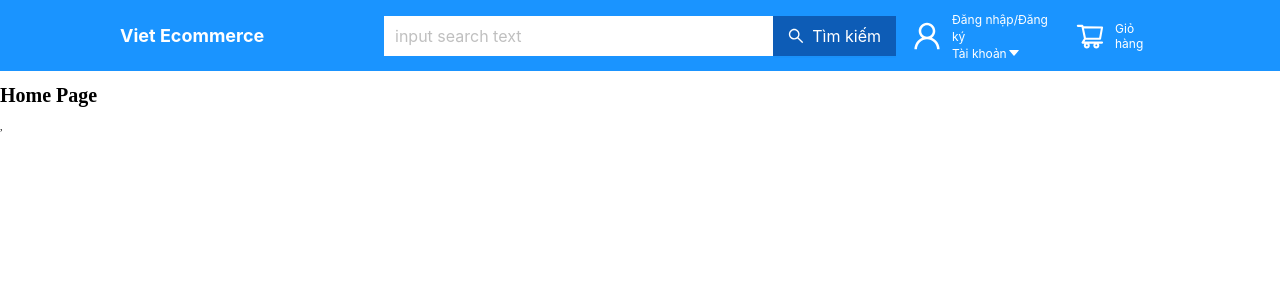
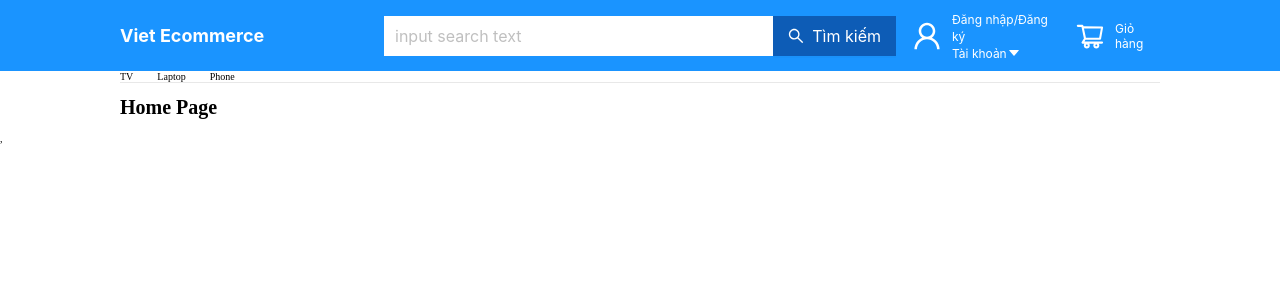
Before and after one commit to VietNguyenMobile/EcommerceMERN, a React (Create React App) app: page / in a window 1280 px wide. Shown: the top 300 px of the page. Built offline with nearby package versions, Linux system fonts and the light colour scheme.

Commit message:
MERN STACK - #5 Cách phân chia thành các component nhỏ để tái xử dụng - Lập trình thật dễ

```diff
--- /dev/null
+++ b/src/components/ButtonComponent/ButtonComponent.jsx
@@ -0,0 +1,18 @@
+import React from "react";
+import { Button } from "antd";
+
+const ButtonComponent = ({
+  size,
+  styleButton,
+  styleTextButton,
+  textButton,
+  ...rest
+}) => {
+  return (
+    <Button size={size} style={styleButton} {...rest}>
+      <span style={styleTextButton}>{textButton}</span>
+    </Button>
+  );
+};
+
+export default ButtonComponent;
--- a/src/components/ButtonInputSearch/ButtonInputSearch.jsx
+++ b/src/components/ButtonInputSearch/ButtonInputSearch.jsx
@@ -1,6 +1,8 @@
 import React from "react";
-import { Input, Button } from "antd";
+import { Button } from "antd";
 import { SearchOutlined } from "@ant-design/icons";
+import InputComponent from "../InputComponent/InputComponent";
+import ButtonComponent from "../ButtonComponent/ButtonComponent";
 
 const ButtonInputSearch = (props) => {
   const {
@@ -14,7 +16,7 @@ const ButtonInputSearch = (props) => {
   } = props;
   return (
     <div style={{ display: "flex" }}>
-      <Input
+      <InputComponent
         placeholder={placeholder}
         size={size}
         bordered={bordered}
@@ -24,20 +26,19 @@ const ButtonInputSearch = (props) => {
           borderWidth: 0,
         }}
       />
-      <Button
-        // type="primary"
+      <ButtonComponent
         bordered={bordered}
         size={size}
-        style={{
+        styleButton={{
           backgroundColor: backgroundColorButton,
           color: colorButton,
           borderRadius: 0,
           border: !bordered && "none",
         }}
+        styleTextButton={{ color: colorButton }}
         icon={<SearchOutlined color={colorButton} />}
-      >
-        <span style={{ color: colorButton }}>{textButton}</span>
-      </Button>
+        textButton="Tìm kiếm"
+      />
     </div>
   );
 };
--- a/src/components/HeaderComponent/HeaderComponent.jsx
+++ b/src/components/HeaderComponent/HeaderComponent.jsx
@@ -13,6 +13,7 @@ import {
   ShoppingCartOutlined,
 } from "@ant-design/icons";
 import ButtonInputSearch from "../ButtonInputSearch/ButtonInputSearch";
+
 
 const HeaderComponent = () => {
   return (
--- /dev/null
+++ b/src/components/InputComponent/InputComponent.jsx
@@ -0,0 +1,16 @@
+import React from "react";
+import { Input } from "antd";
+
+const InputComponent = ({ size, placeholder, bordered, style, ...rest }) => {
+  return (
+    <Input
+      size={size}
+      placeholder={placeholder}
+      bordered={bordered}
+      style={style}
+      {...rest}
+    />
+  );
+};
+
+export default InputComponent;
--- /dev/null
+++ b/src/components/TypeProduct/TypeProduct.jsx
@@ -0,0 +1,7 @@
+import React from "react";
+
+const TypeProduct = ({ name }) => {
+  return <div>{name}</div>;
+};
+
+export default TypeProduct;
--- a/src/pages/HomePage/HomePage.jsx
+++ b/src/pages/HomePage/HomePage.jsx
@@ -1,11 +1,20 @@
 import React from "react";
+import TypeProduct from "../../components/TypeProduct/TypeProduct";
+import { WrapperTypeProduct } from "./style";
 
 const HomePage = () => {
+  const arr = ["TV", "Laptop", "Phone"];
   return (
-    <div>
+    <div style={{ padding: "0 120px" }}>
+      <WrapperTypeProduct>
+        {arr.map((item, index) => (
+          <TypeProduct key={index} name={item} />
+        ))}
+      </WrapperTypeProduct>
+
       <h1>Home Page</h1>
     </div>
   );
-}
+};
 
 export default HomePage;
--- /dev/null
+++ b/src/pages/HomePage/style.js
@@ -0,0 +1,9 @@
+import styled from "styled-components";
+
+export const WrapperTypeProduct = styled.div`
+  display: flex;
+  align-items: center;
+  gap: 24px;
+  justify-content: flex-start;
+  border-bottom: 1px solid #e8e8e8;
+`;
```
